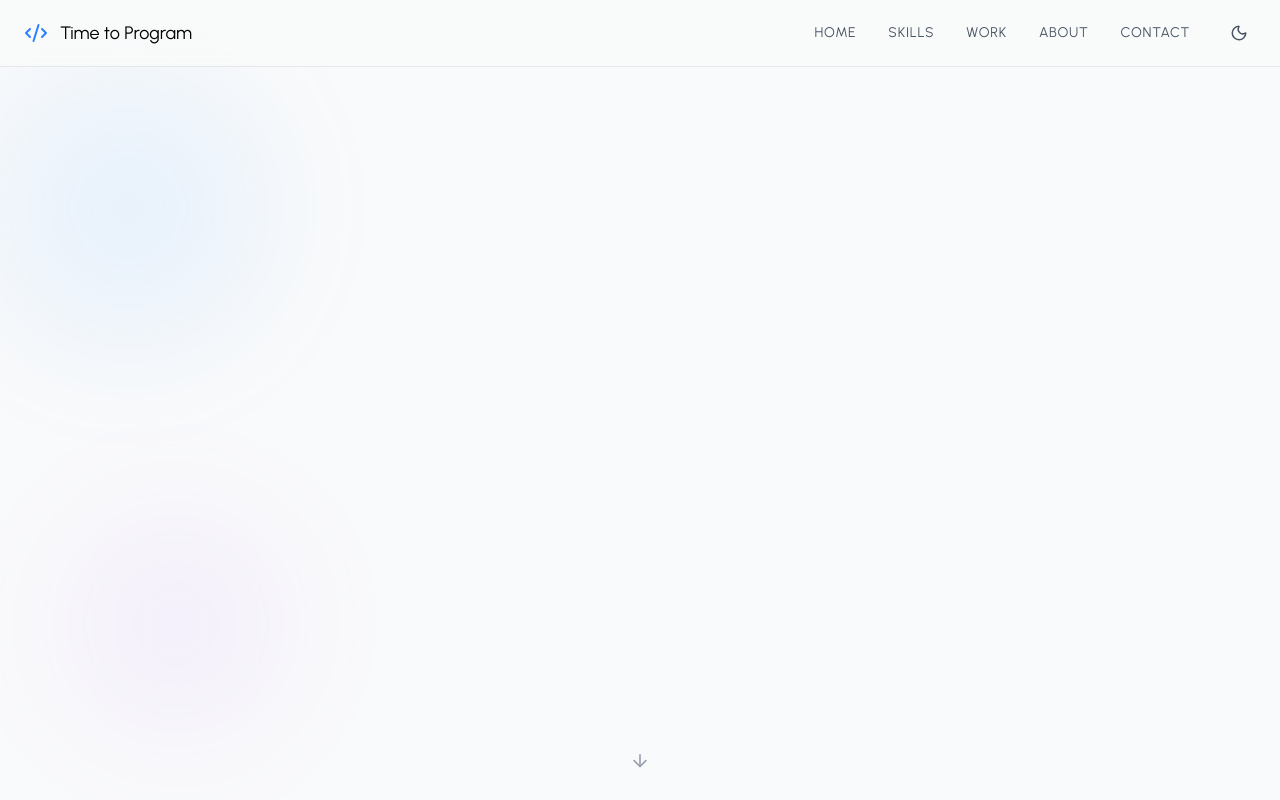
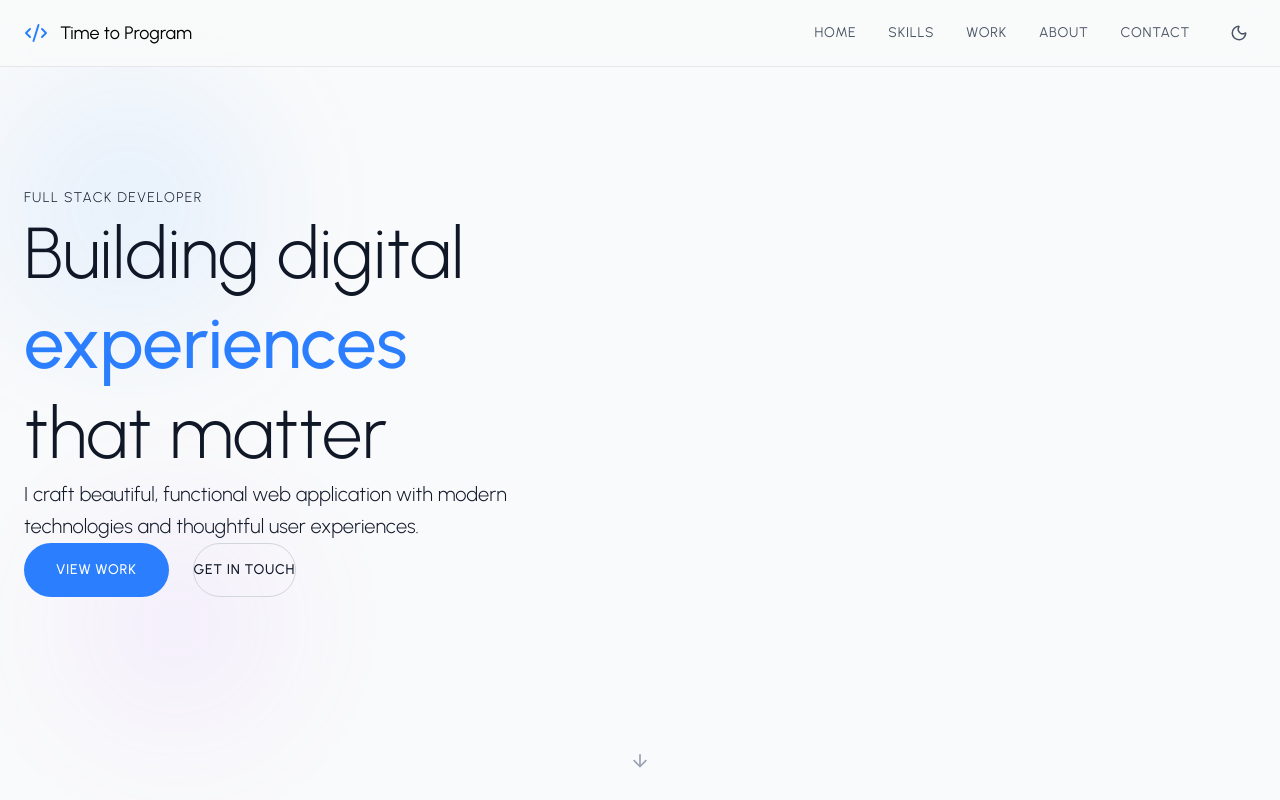
Before and after one commit to AshaniTH/my-portfolio, a React (Vite) app: page / in a window 1280 px wide. Built offline with nearby package versions, Linux system fonts and the light colour scheme.

Commit message:
feat: add desktop layout with content and social links to HeroSection component

```diff
--- a/src/components/Sections/HeroSection.jsx
+++ b/src/components/Sections/HeroSection.jsx
@@ -314,6 +314,128 @@ const HeroSection = () => {
 
                 </div>
 
+                {/* Desktop layout - Split */}
+                <div className='hidden lg:grid lg:grid-cols-2 lg:gap-16 lg:items-center'>
+                    {/*Left Colum- Content*/}
+                    <motion.div
+                    initial="hidden"
+                    animate="visible"
+                    variants={containerVariants}
+                    className="text-5xl xl:text-7xl font-light mb-8 leading-tight"
+                    >
+                    <motion.div
+                    variants={textVariants}
+                    className={`text-sm uppercase tracking-widest ${
+                        isDarkMode ? "text-gray-500" : "text-gray-600"
+                    }mb-6`}
+                    >
+                        Full Stack Developer
+                    </motion.div>
+                    <motion.h1
+                    variants ={itemVariants}
+
+                    >
+                        <span
+                        className={`${isDarkMode ? "text-white" : "text-gray-900"}`}>
+                            Building digital
+                        </span>
+                        <br />
+                        <span className ="text-blue-500 font-medium">
+                            experiences
+                        </span>
+                        <br/>
+                        <span className = {isDarkMode ? "text-white" : "text-gray-900"}>
+                            that matter
+
+                        </span>
+
+                    </motion.h1>
+                    <motion.p
+                    variants = {itemVariants}
+                    className={`text-xl ${
+                        isDarkMode ? "text-gray-400" : "text-gray-600"
+                    }mb-12 font-light leading-relaxed max-w-lg`}
+                    >
+                        I craft beautiful, functional web application with modern technologies and thoughtful user experiences.
+
+                    </motion.p>
+                    {/*Cta button desktop */}
+                    <motion.div variants = {itemVariants} className= "flex gap-6 mb-8">
+                        <motion.button
+                        whileHover={{y:-2}}
+                        whileTap = {{scale:0.98}}
+                        onClick={()=>scrollToSection("work")}
+                        className="bg-blue-500 hover:bg-blue-600 text-white px-8 py-4 rounded-full text-sm uppercase tracking-wider font-medium transition-all duration-300"
+                        >
+                            View Work
+                        </motion.button>
+                        <motion.button
+                        whileHover={{y:-2}}
+                        whileTap={{scale:0.98}}
+                        onClick={()=>scrollToSection("contact")}
+                        className={`border ${
+                            isDarkMode ? "border-gray-700 hover:border-gray-600 text-gray-300"
+                            :"border-gray-300 hover:border-gray-400 text-gray-700"
+
+                        }px-8 py-4 rounded-full text-sm uppercase tracking-wider font-medium transition-all duration-300`}
+
+                        >
+                            Get in Touch
+
+                        </motion.button>
+
+                    </motion.div>
+                    {/*Social Links*/}
+                    <motion.div
+                    variants = {itemVariants}
+                    className='flex space-x-6 mb-12'
+                    >
+                        {[
+                            {icon: FiGithub, href:"#"},
+                            {icon: FiLinkedin,href:"#"},
+                            {icon: Mail, href:"#"},
+
+                        ].map((social,index)=>(
+                            <motion.a
+                            key={index}
+                            href={social.href}
+                            whileHover={{y: -3, scale:1.1}}
+                            className={`p-3 rounded-full transition-colors ${
+                                isDarkMode
+                                ? "text-gray-400 hover:text-white hover:bg-gray-800"
+                                :"text-gray-600 hover:text-gray-900 hover:bg-gray-200"
+                            } `}
+
+                            >
+
+                            </motion.a>
+                        ))}
+
+                    </motion.div>
+
+                   </motion.div>
+
+                   {/* Right Column*/}
+                   <motion.div
+                   initial="hidden"
+                   animate="visible"
+                   variants={imageVariants}
+                   className=""
+                   >
+                    <div
+                    className=""
+                    >
+                        {/*Tech Stack -Desktop*/}
+                        <motion.div
+                        >
+
+                        </motion.div>
+                    </div>
+
+
+                   </motion.div>
+                </div>
+
             </div>
             {/*Scroll indicator */}
             <motion.div
```
